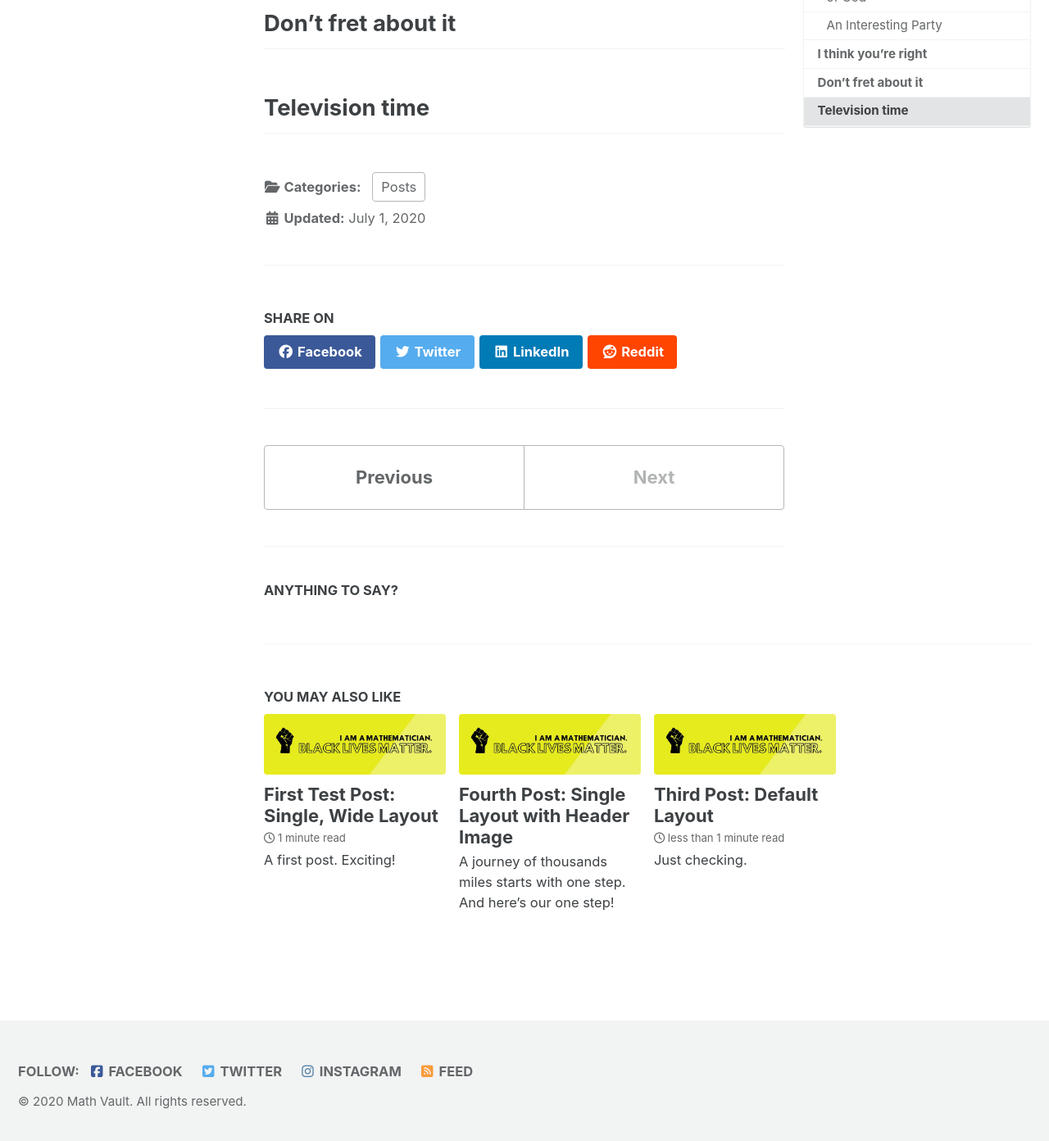
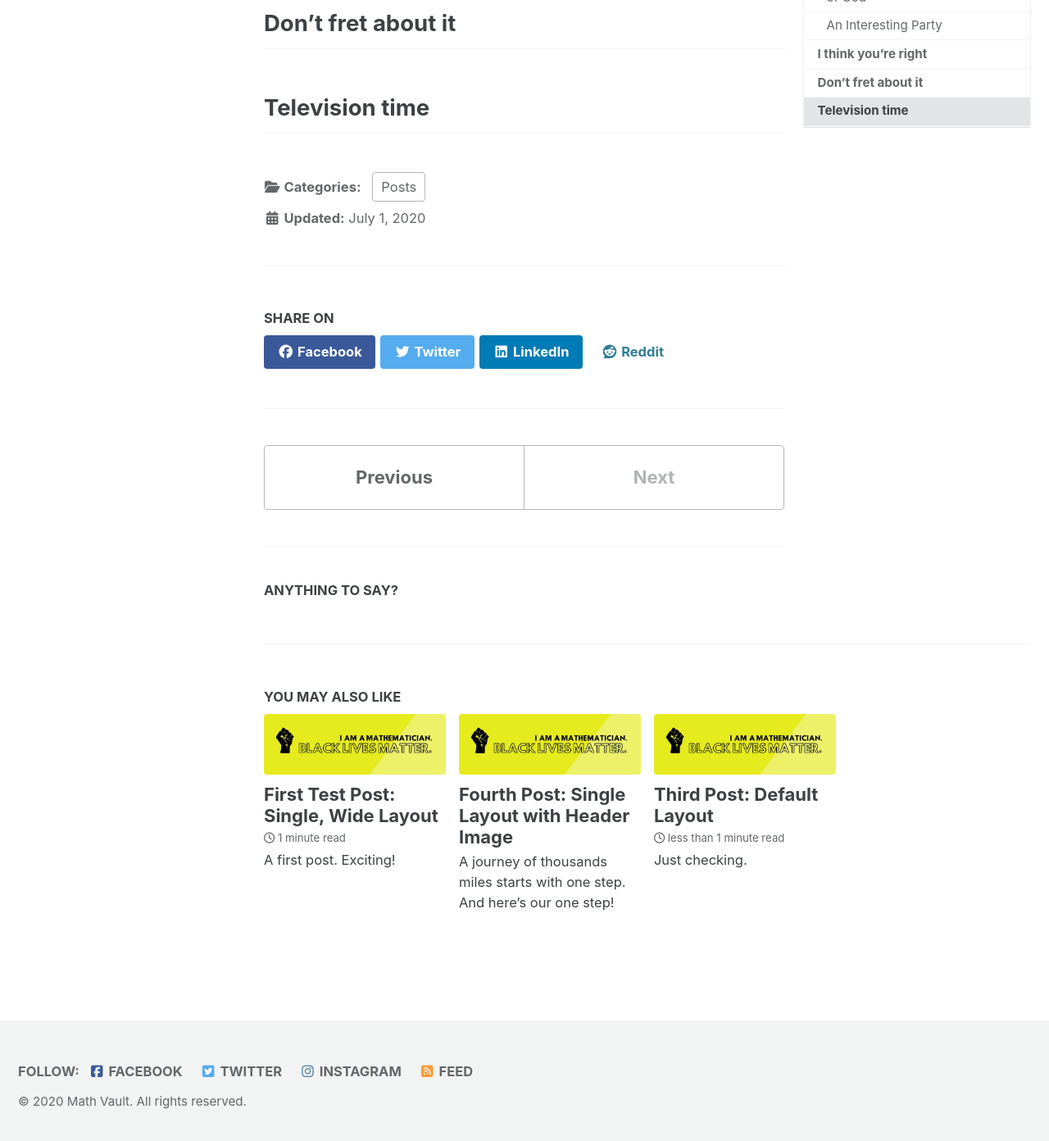
Before and after one commit to mathvault/mathvault.github.io, a Jekyll site: the page built from _posts/2020-07-01-second-post.md, in a window 1280 px wide and 1400 px high, scrolled down 2041 px. Shown: the top 1392 px of the window at 82% size. Built offline with Jekyll 4.4.1, drawn with Linux system fonts in a browser that asks for light colours; cached includes are drawn as plain includes; nearby versions of some CDN libraries.

Commit message:
Update main.scss

```diff
--- a/assets/css/main.scss
+++ b/assets/css/main.scss
@@ -6,5 +6,3 @@
 
 @import "minimal-mistakes/skins/{{ site.minimal_mistakes_skin | default: 'default' }}"; // skin
 @import "minimal-mistakes"; // main partials
-
-.btn--reddit, .btn--reddit:visited{background-color:#ff4500; color:#ffffff;} .btn--reddit:hover{background-color:#cc1200; color:#ffffff;}
```
